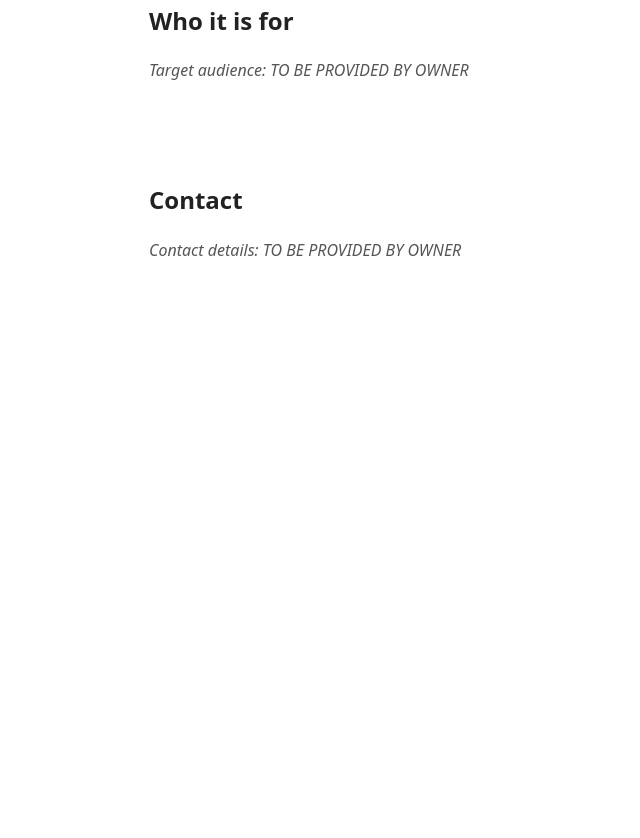
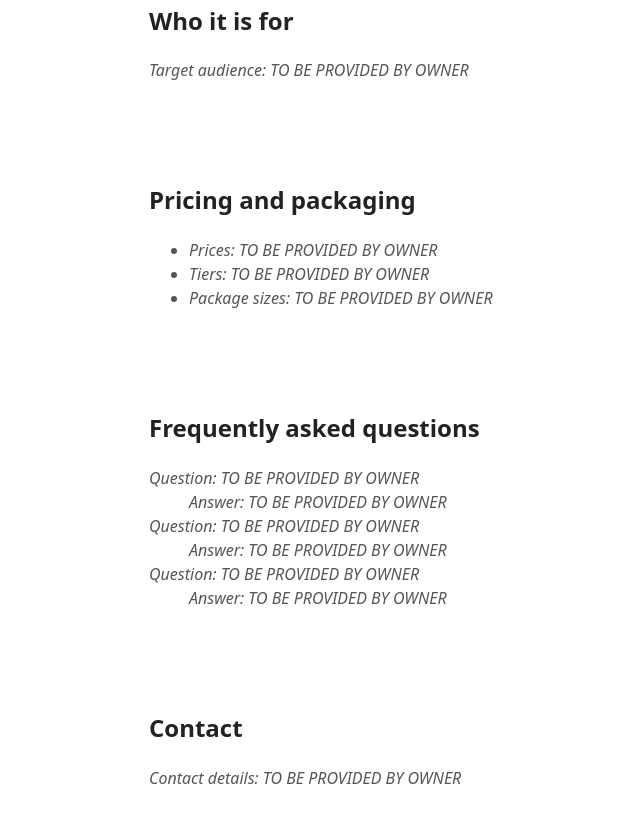
Before and after one commit to vykintaslisauskas/atomra-offer, a plain HTML site: page docs/index.html in a window 1280 px wide. Shown: the part 457-1295 px from the top of the page, without its empty margins (107-747 px from the left). Before the commit the page ends 800 px from the top, so only its background shows below. Drawn offline with Linux system fonts and the light colour scheme.

Commit message:
Add pricing/packaging and FAQ placeholder sections to offer page

```diff
--- a/docs/index.html
+++ b/docs/index.html
@@ -32,6 +32,27 @@
     <p class="placeholder">Target audience: TO BE PROVIDED BY OWNER</p>
   </section>
 
+  <section id="pricing">
+    <h2>Pricing and packaging</h2>
+    <ul>
+      <li class="placeholder">Prices: TO BE PROVIDED BY OWNER</li>
+      <li class="placeholder">Tiers: TO BE PROVIDED BY OWNER</li>
+      <li class="placeholder">Package sizes: TO BE PROVIDED BY OWNER</li>
+    </ul>
+  </section>
+
+  <section id="faq">
+    <h2>Frequently asked questions</h2>
+    <dl>
+      <dt class="placeholder">Question: TO BE PROVIDED BY OWNER</dt>
+      <dd class="placeholder">Answer: TO BE PROVIDED BY OWNER</dd>
+      <dt class="placeholder">Question: TO BE PROVIDED BY OWNER</dt>
+      <dd class="placeholder">Answer: TO BE PROVIDED BY OWNER</dd>
+      <dt class="placeholder">Question: TO BE PROVIDED BY OWNER</dt>
+      <dd class="placeholder">Answer: TO BE PROVIDED BY OWNER</dd>
+    </dl>
+  </section>
+
   <section id="contact">
     <h2>Contact</h2>
     <p class="placeholder">Contact details: TO BE PROVIDED BY OWNER</p>
```
